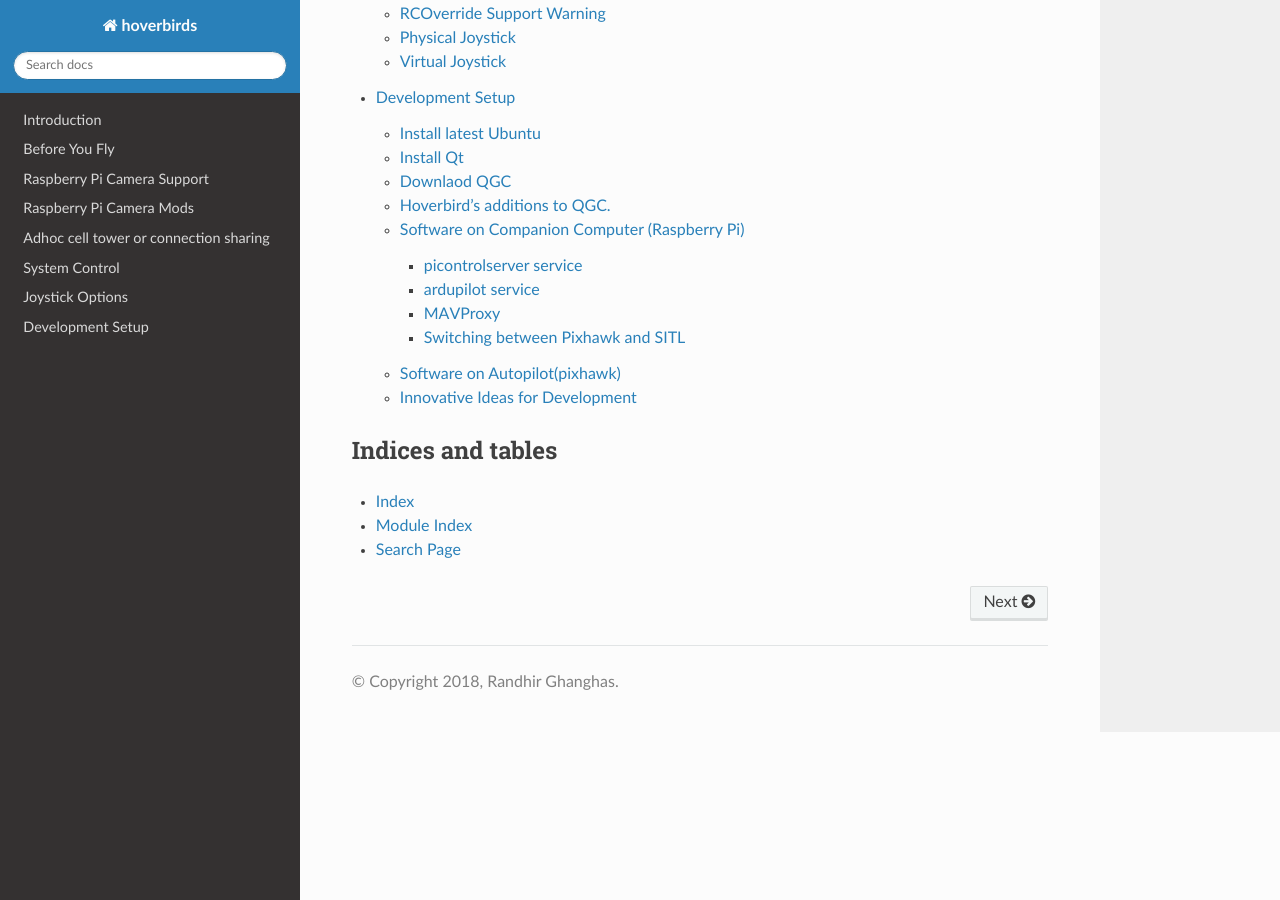
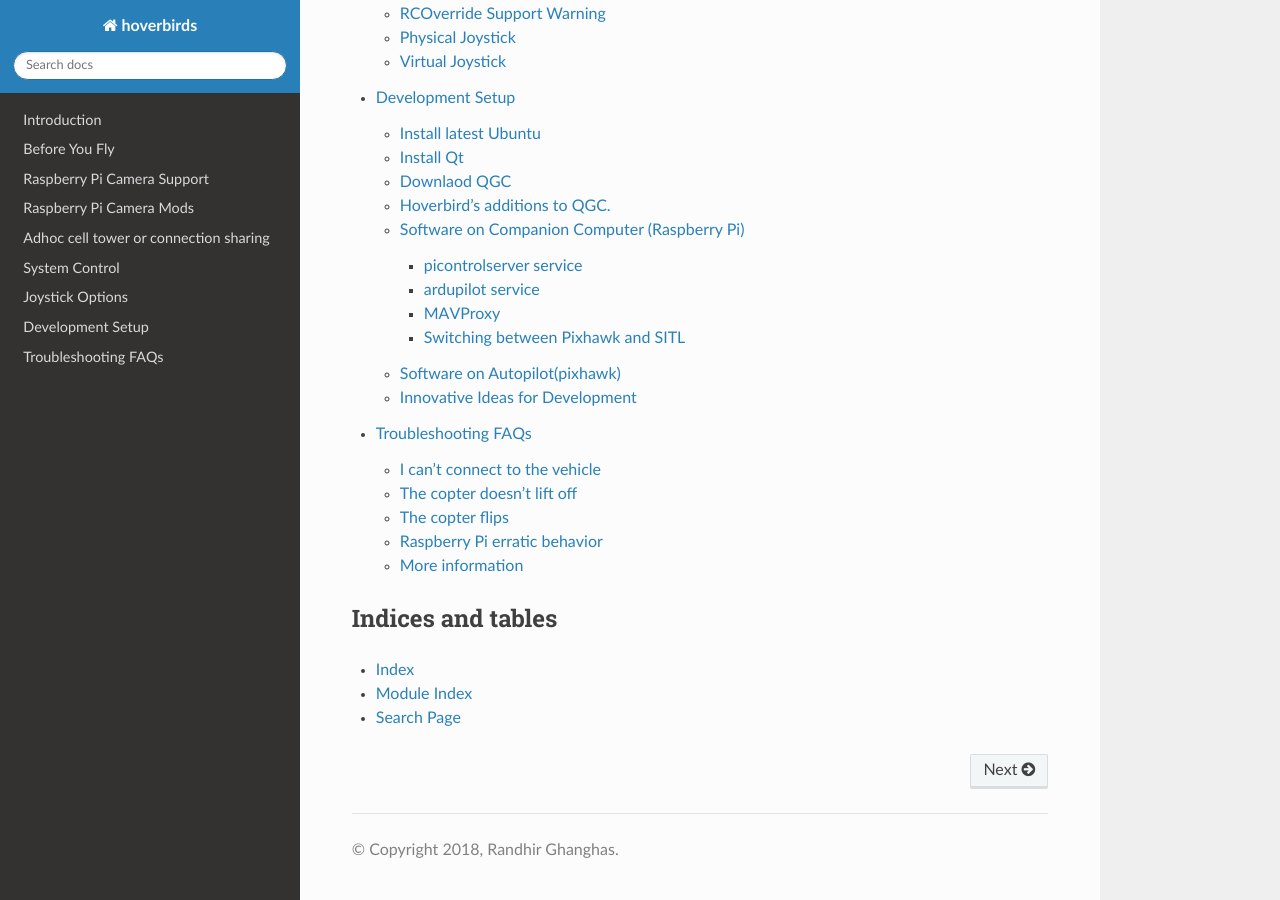
Before and after one commit to Ashishkumar95/Hoverbirdswiki, a Sphinx documentation site: the page built from source/index.rst, in a window 1280 px wide and 900 px high, scrolled down 1378 px. Built offline with Sphinx 7.4.7 and the Read the Docs theme 2.0.0, drawn with Linux system fonts in a browser that asks for light colours; some of the changed lines change nothing that is shown.

Commit message:
added troubleshooting section

```diff
--- a/source/index.rst
+++ b/source/index.rst
@@ -27,6 +27,7 @@ Our first product is RW460 but we will keep adding more and more products based
    system-control
    joystick
    development
+   troubleshooting
 
 
 Indices and tables
--- /dev/null
+++ b/source/troubleshooting.rst
@@ -0,0 +1,42 @@
+.. _troubleshooting:
+
+======================
+Troubleshooting FAQs
+======================
+
+Things don't always work as they are supposed to. Don't loose heart, we are here to help, please follow instructions below to troubleshoot the problem. Take a methodological approach and you will find the cause.
+
+I can't connect to the vehicle
+================================
+This is most common problem due to the fact that we have several systems and problem can be at lot of places. If you are not able to connect, here the things that you should check in the same order
+
+   * We use Raspberry Pi as hostspot for connecting to vehicles. Check that you are able to connect to wifi hotspot
+      * if you are not able to connect then check that raspberry pi is connected to power. If so the problem is either with your card or hostapd configuration if you have modified it.
+      * in case you image on the Raspberry Pi card has become totally corrupted, please reflash with Hoverbird's provided image for the product. Flashing instructions can be found `here <https://www.raspberrypi.org/documentation/installation/installing-images/>`__.
+   * Now if you are able to get on to the wifi network, next part is the connection between the autopilot and Raspberry Pi
+      * the physical wire connection might be damaged
+      * MavProxy is not running on the Pi due to some misconfiguration, you can manually run to check whether you are able to connect.
+      * the serial port on the Pi has not been freed up using raspi-config please refer `this page <http://ardupilot.org/dev/docs/raspberry-pi-via-mavlink.html>`__
+   * The ground station system doesn't have correct version of QGC. You might be using version from play store, our version is different, you have download either from our website or from the image provided and side load it.
+   * Autopilot/Pixhawk has wrong card or not flashed. Format the card on windows and flash copter version 3.5.x, 3.5.x is verified to be working with RW460 and Nexus image provided with the product.
+
+
+The copter doesn't lift off
+============================
+* The sensors are mostly likely not calibrated. Go through vehicle setup. Mostly QGC will let you know if sensors are out of whack.
+* The copter is under powered or your battery has become too weak and doesn't hold charge well enough anymore. Please check how the voltage varies as your apply throttle. Sudden large drops in voltage as you increase throttle is a sign of your battery needs replacement.
+
+
+The copter flips
+==================
+The most common cause might be that you have connected propeller wrong. It is impossible to do if you are using our setup of motor/esc and propellers as they are matched and self tightening.
+
+
+Raspberry Pi erratic behavior
+=============================
+It reboots randomly, wifi goes off randomly. This almost always means problem with the power supply. Shutdown the system immediately and check the power coming to raspberry Pi. It should be 5V within 0.2v variance.
+Frequent reboots are generally associated with power supply not holding up when Pi draws more current under load. While wifi erratic behavior and overheating is generally caused by over voltage which can even fry you Pi.
+
+More information
+=================
+More troubleshooting in general about ardupilot can be found `here <http://ardupilot.org/copter/docs/troubleshooting.html>`__. If you still have problem about Nexus or our product you can always ask it in `hoverbirds forums <http://forums.hoverbirds.in>`__. For questions in general about ardupilot itself can be asked on `ardupilot forums <https://discuss.ardupilot.org/>`__
```
